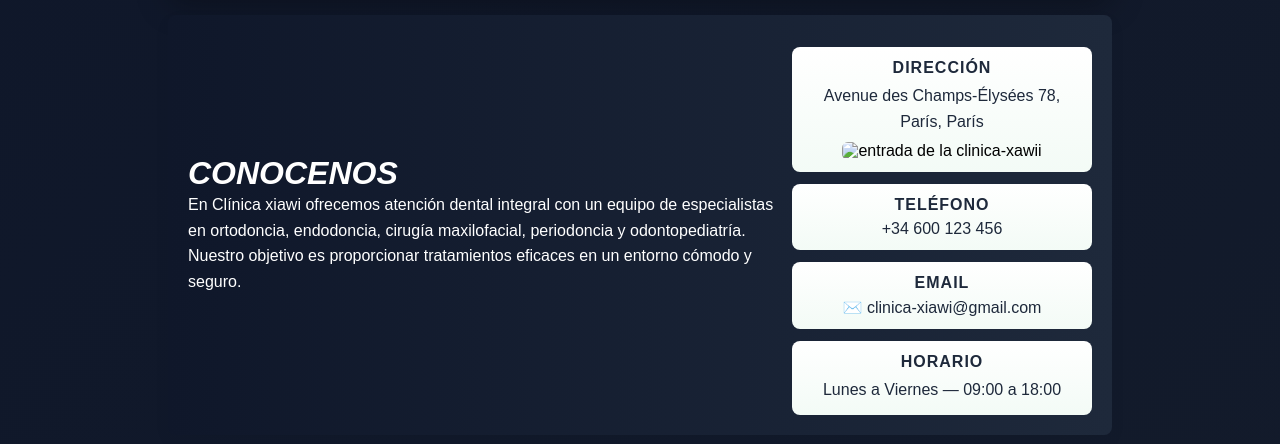
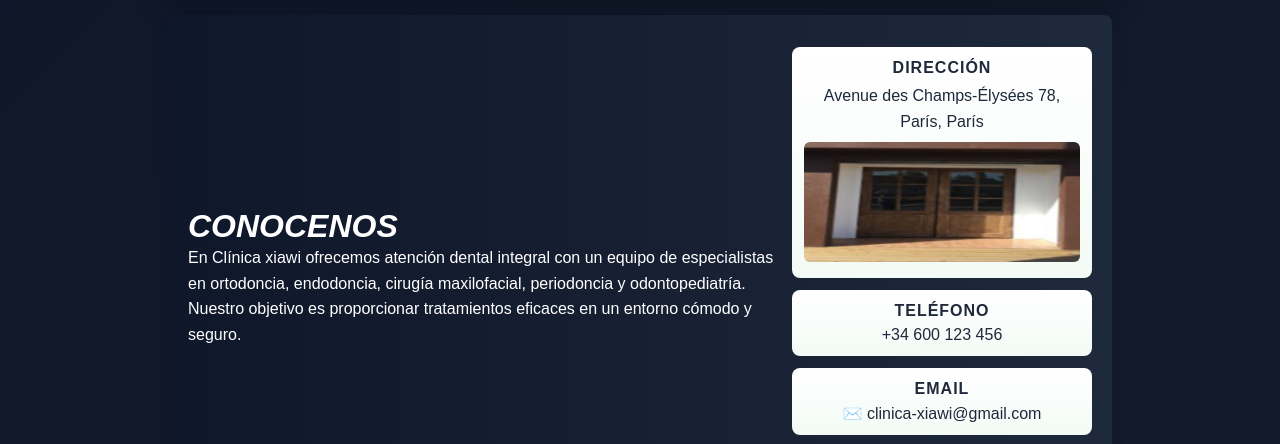
Before and after one commit to MtalJupiter/ConsultorioDental, a plain HTML site: page index.html in a window 1280 px wide. Shown: the part 277-721 px from the top of the page. Drawn offline with Linux system fonts and the light colour scheme.

Commit message:
Se añade la imagen faltante al sitio

```diff
--- a/index.html
+++ b/index.html
@@ -41,7 +41,7 @@
             <div class="contact-item">
               <strong>Dirección</strong>
               <p id="dire">Avenue des Champs-Élysées 78, París, París</p>
-              <img src="puerta.jpg" width="160" height="120" alt="entrada de la clinica-xawii" class="contact-img">
+              <img src="img/puerta.jpg" width="160" height="120" alt="entrada de la clinica-xawii" class="contact-img">
             </div>
             <div class="contact-item">
               <strong>Teléfono</strong>
```
Also changed, not shown: img/puerta.jpg (added).
